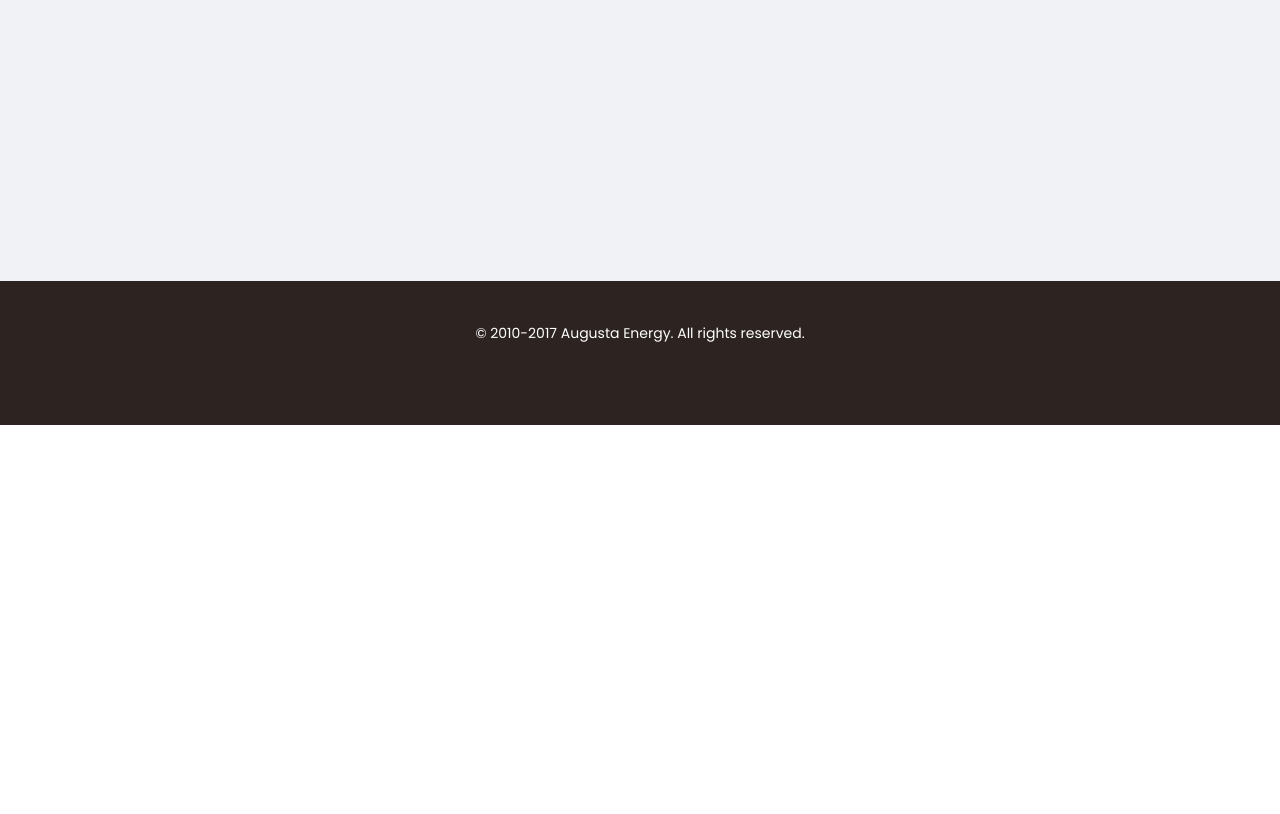
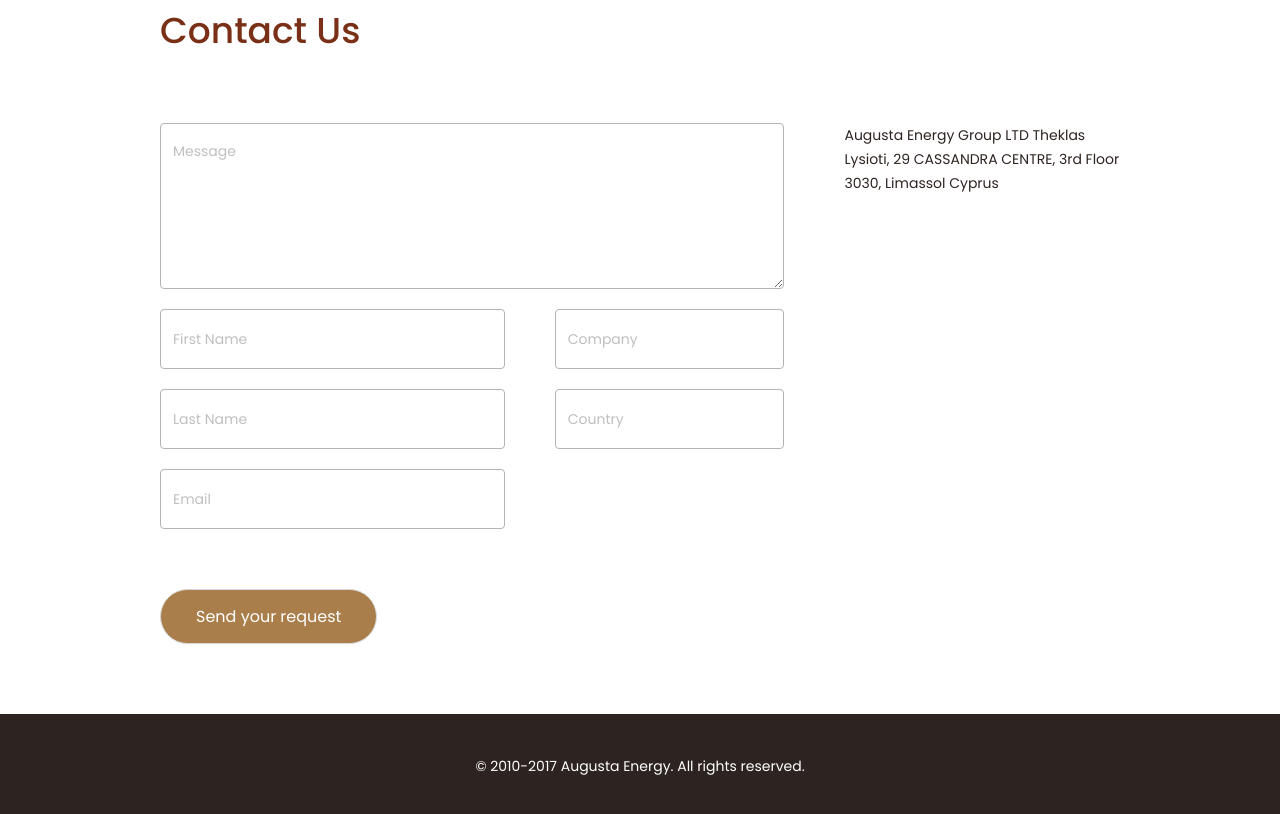
Before and after one commit to arbasirian/sohar-website, a Next.js app: page /contact in a window 1280 px wide. Shown: the part 760-1574 px from the top of the page. Before the commit the page ends 1185 px from the top, so only its background shows below. Built offline with nearby package versions, Linux system fonts and the light colour scheme.

Commit message:
Contact us

```diff
--- /dev/null
+++ b/components/Contact/ContactForm.tsx
@@ -0,0 +1,36 @@
+import { Button, Form, Input } from "antd";
+import { Box, Flex } from "components";
+import React from "react";
+
+const { TextArea } = Input;
+
+const ContactForm = () => {
+  const [form] = Form.useForm();
+
+  return (
+    <Form form={form}>
+      <Flex>
+        <TextArea name="message" placeholder="Message" rows={6} />
+      </Flex>
+      <Flex
+        justifyContent="space-between"
+        flexGap="50px"
+        alignItems="flex-start"
+        marginBottom="40px"
+      >
+        <Box>
+          <Input name="first_name" placeholder="First Name" />
+          <Input name="last_name" placeholder="Last Name" />
+          <Input name="email" type="email" placeholder="Email" />
+        </Box>
+        <Box>
+          <Input name="company" placeholder="Company" />
+          <Input name="country" placeholder="Country" />
+        </Box>
+      </Flex>
+      <Button className="submit-form">Send your request</Button>
+    </Form>
+  );
+};
+
+export default ContactForm;
--- /dev/null
+++ b/components/Contact/index.ts
@@ -0,0 +1 @@
+export { default as ContactForm } from "./ContactForm";
--- a/components/Shared/SlideInfo.tsx
+++ b/components/Shared/SlideInfo.tsx
@@ -1,6 +1,6 @@
 import React from "react";
 
-import { Box, Container, Flex, Text } from "components";
+import { Box, Flex, Text } from "components";
 import Image from "next/image";
 
 type Props = {
--- a/pages/contact/index.tsx
+++ b/pages/contact/index.tsx
@@ -1,11 +1,31 @@
-import { PageTitle } from "components";
 import { NextPage } from "next";
-import React from "react";
+
+import { Container, Flex, PageTitle, SlideInfo, Text } from "components";
+import { ContactForm } from "components/Contact";
 
 const ContactPage: NextPage = () => {
   return (
     <>
+      <SlideInfo
+        title=""
+        description="How to find us, how to reach us"
+        imageURL="/hands.jpeg"
+      />
       <PageTitle title="Contact Us" />
+      <Container>
+        <Flex
+          alignItems="flex-start"
+          justifyContent="space-between"
+          flexGap="60px"
+          marginBottom="70px"
+        >
+          <ContactForm />
+          <Text color="black">
+            Augusta Energy Group LTD Theklas Lysioti, 29 CASSANDRA CENTRE, 3rd
+            Floor 3030, Limassol Cyprus
+          </Text>
+        </Flex>
+      </Container>
     </>
   );
 };
--- a/styles/shared.styles.ts
+++ b/styles/shared.styles.ts
@@ -60,6 +60,9 @@ export const AntdSharedStyles = css`
     height: auto;
     padding: 0;
   }
+  .ant-layout-content {
+    background-color: #fff;
+  }
 
   .ant-menu.ant-menu-dark {
     background-color: transparent;
@@ -87,6 +90,30 @@ export const AntdSharedStyles = css`
   .ant-breadcrumb a:hover {
     color: ${({ theme }) => theme.colors.primary};
   }
+
+  .ant-input {
+    margin-bottom: 20px;
+    border: 1px solid #b3b3b3;
+    padding: 16px 12px;
+    border-radius: 4px;
+    font-size: 14px;
+    line-height: 26px;
+  }
+
+  .ant-btn.submit-form {
+    font-size: 16px;
+    line-height: 21px;
+    display: inline-block;
+    box-sizing: border-box;
+    min-width: 130px;
+    padding: 16px 35px;
+    text-align: center;
+    text-decoration: none;
+    color: #fff;
+    border-radius: 50px;
+    background: #a97e4b;
+    height: auto;
+  }
 `;
 export default createGlobalStyle`
     ${BodyStyles}
```
